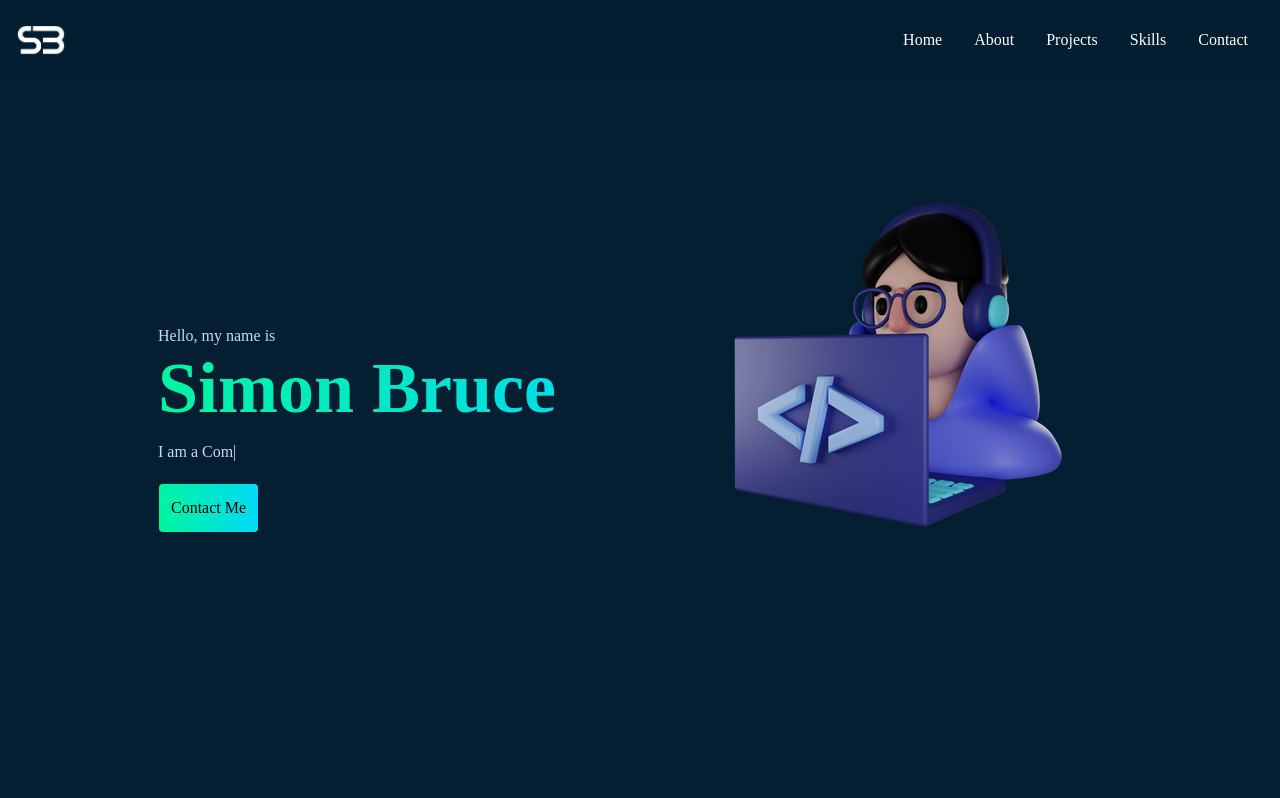
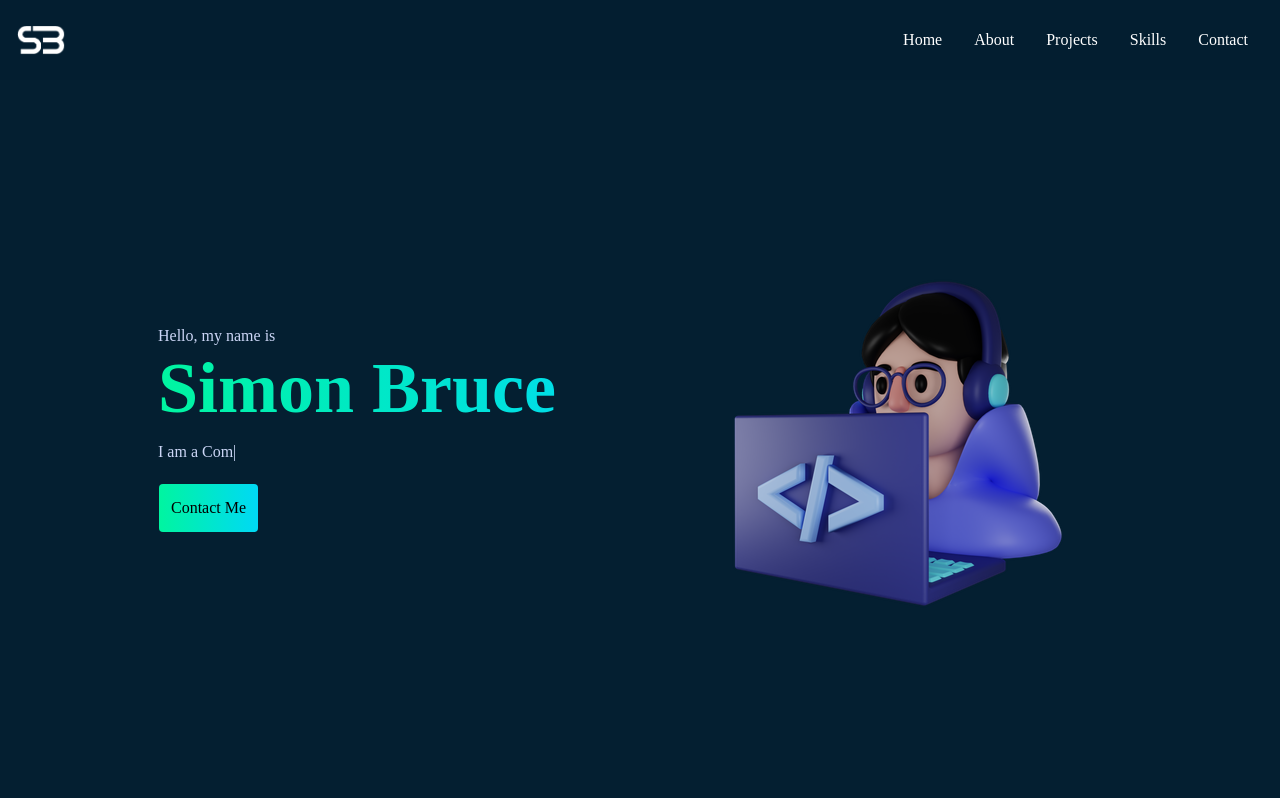
Before and after one commit to simonbruce85/Portfolio, a React (Create React App) app: page / in a window 1280 px wide. Shown: the top 798 px of the page. Built offline with nearby package versions, Linux system fonts and the light colour scheme.

Commit message:
center image

```diff
--- a/src/components/Home.jsx
+++ b/src/components/Home.jsx
@@ -29,7 +29,9 @@ function Home() {
             </ul>
           </div>
         </div>
-          <img className=' md:pl-8 justify-center mx-auto' src={Astronaut} />
+        <div className=' md:pl-8 justify-center mx-auto flex-col flex'>
+          <img  src={Astronaut} />
+        </div>
       </div>
     </div>
   );
--- a/src/components/Navbar.jsx
+++ b/src/components/Navbar.jsx
@@ -2,8 +2,6 @@ import React, { useState } from "react";
 import {
   FaBars,
   FaTimes,
-  FaGithub,
-  FaLinkedin,
 } from "react-icons/fa";
 
 import { Link } from 'react-scroll'
```
